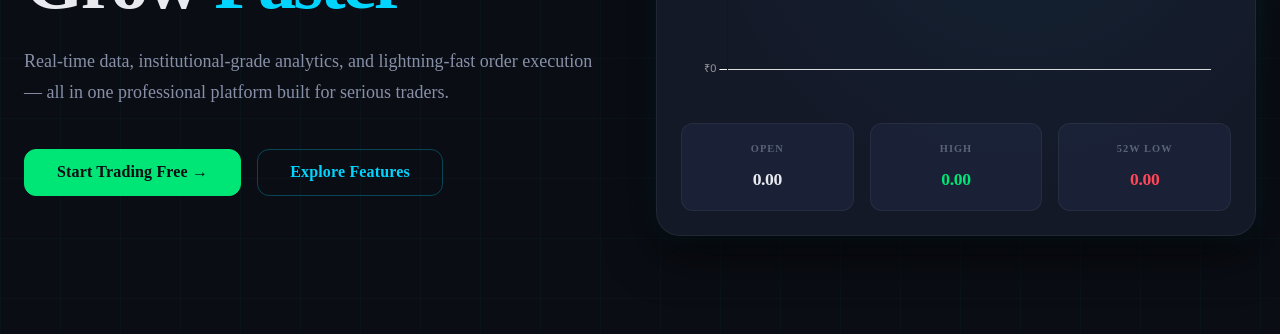
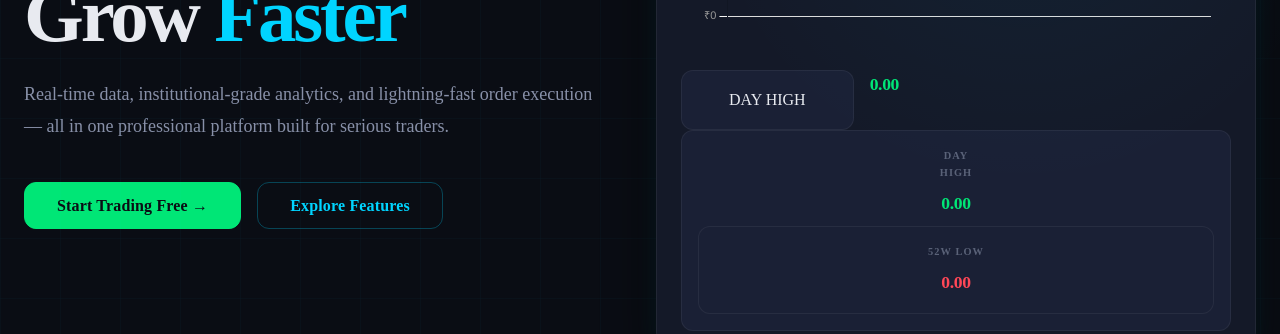
Before and after one commit to Mubeen-04/EquityX, a React (Vite) app in the folder frontend/: page / in a window 1280 px wide. Shown: the part 476-810 px from the top of the page. Built offline with nearby package versions, Linux system fonts and the light colour scheme; no server answers.

Commit message:
Fix stats labels to DAY HIGH and DAY LOW

```diff
--- a/frontend/src/landing_page/home/Hero.jsx
+++ b/frontend/src/landing_page/home/Hero.jsx
@@ -170,11 +170,11 @@ const ChartPanel = ({ niftyData, priceHistory, timeLabels }) => {
       </div>
 
       <div className="mini-stats">
-        <div className="mini-stat">
-          <div className="mini-stat-label">OPEN</div>
-          <div className="mini-stat-val">{typeof niftyData.openPrice === "number" ? niftyData.openPrice.toFixed(2) : niftyData.openPrice || "—"}</div>
+        <div className="mini-stat">DAY HIGH</div>
+          <div className="mini-stat-val up">{typeof niftyData.high === "number" ? niftyData.high.toFixed(2) : "—"}</div>
         </div>
         <div className="mini-stat">
+          <div className="mini-stat-label">DAY
           <div className="mini-stat-label">HIGH</div>
           <div className="mini-stat-val up">{typeof niftyData.high === "number" ? niftyData.high.toFixed(2) : "—"}</div>
         </div>
```
